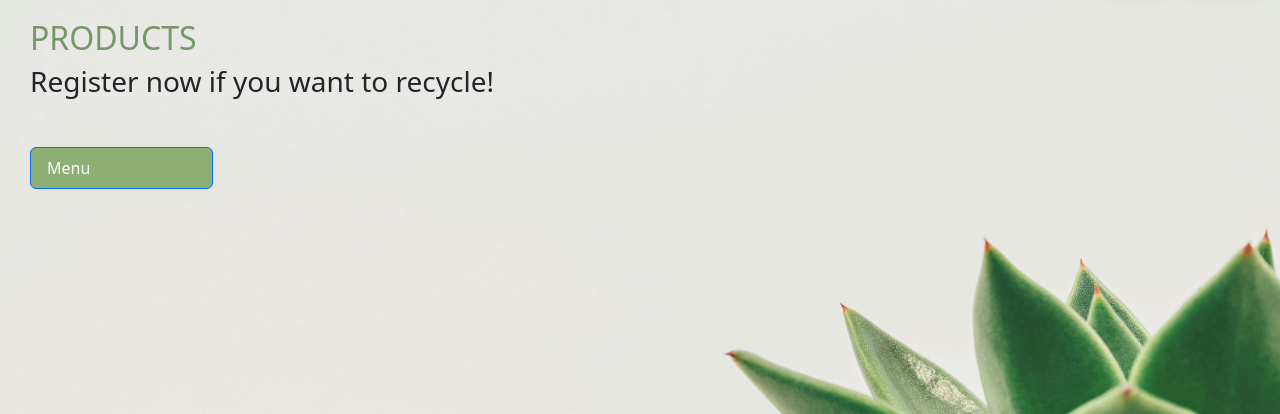
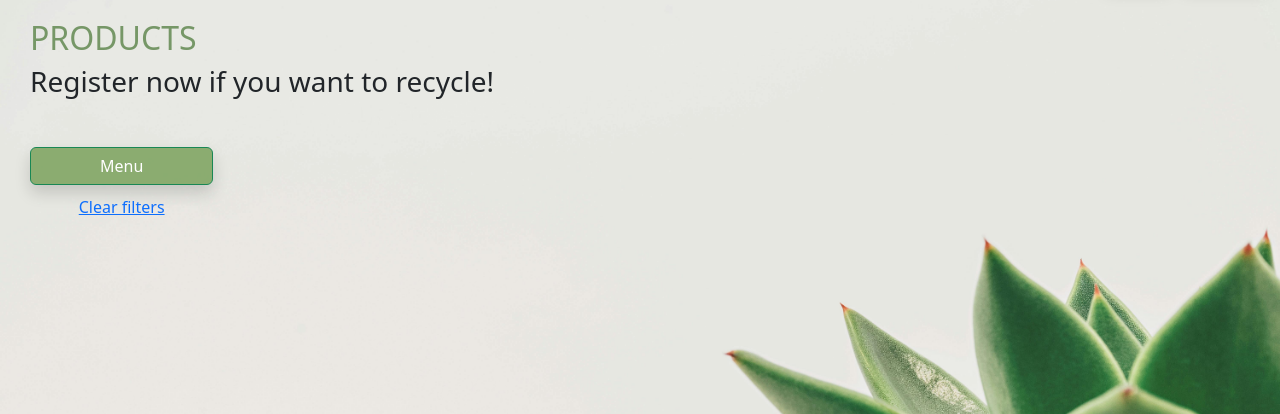
Before and after one commit to Guillemtejonestalella/EcoRecycleProject, a Django app: page /products in a window 1280 px wide. Shown: the part 71-485 px from the top of the page. Run offline with Django 5.2, Linux system fonts and the light colour scheme; data that the repository does not hold is empty; some libraries are stand-ins or nearby versions.

Commit message:
[OK] Clear filters added on products page

```diff
--- a/ecoApp/templates/ecoApp/products.html
+++ b/ecoApp/templates/ecoApp/products.html
@@ -26,7 +26,7 @@
 
         <div class="col-2">
           <div class="list-group">
-            <button type="button" class="list-group-item list-group-item-action active menu-button" aria-current="true">
+            <button type="button" class="btn btn-success shadow select-button" aria-current="true">
               Menu
             </button>
               {% for category in categories %}
@@ -34,6 +34,11 @@
                   {{ category }}
                 </a>
               {% endfor %}
+          </div>
+
+          <div style="margin-top: 10px;  text-align: center;">
+            <!-- <button class="btn btn-success">Clear filters</button> -->
+            <a class="link" href="{% url 'products' %}">Clear filters</a>
           </div>
         </div>
 
--- a/ecoApp/templates/ecoApp/profile.html
+++ b/ecoApp/templates/ecoApp/profile.html
@@ -19,7 +19,10 @@
                         <a class="btn btn-outline-danger" href="{% url 'delete_user' user.id %}"><i class="fa-solid fa-lock"></i>Delete account</a>
                         {% if messages %}
                             {% for message in messages %}
-                                <h4 {% if message.tags %} class="{{ message.tags }}"{% endif %} style="text-align: center; color:#2e6c2596;"">{{ message }}</h4>
+                            <div style="margin-top: 30px;">
+                                <h4 {% if message.tags %} class="{{ message.tags }}"{% endif %} style="text-align: center; color:#2e6c2596;">{{ message }}</h4>
+                            </div>
+
                             {% endfor %}
                         {% endif %}
                     </table>
```
